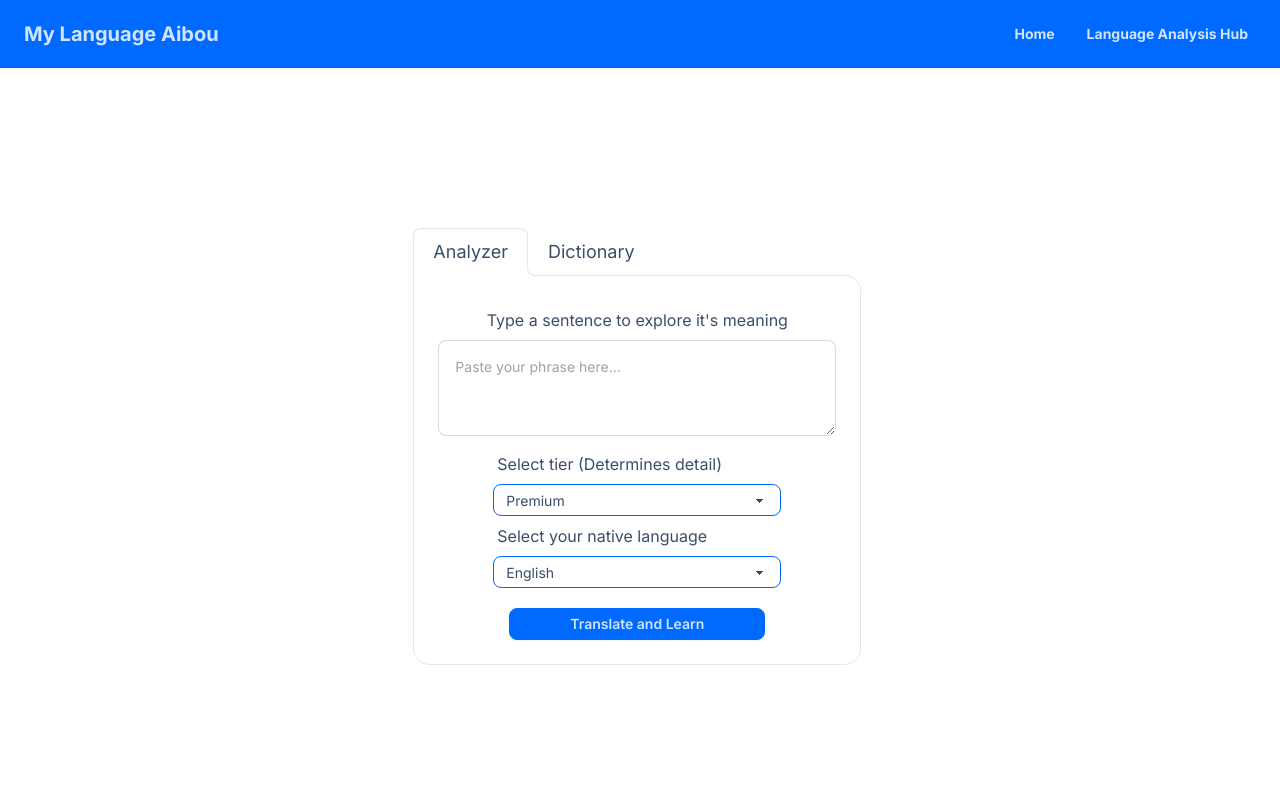
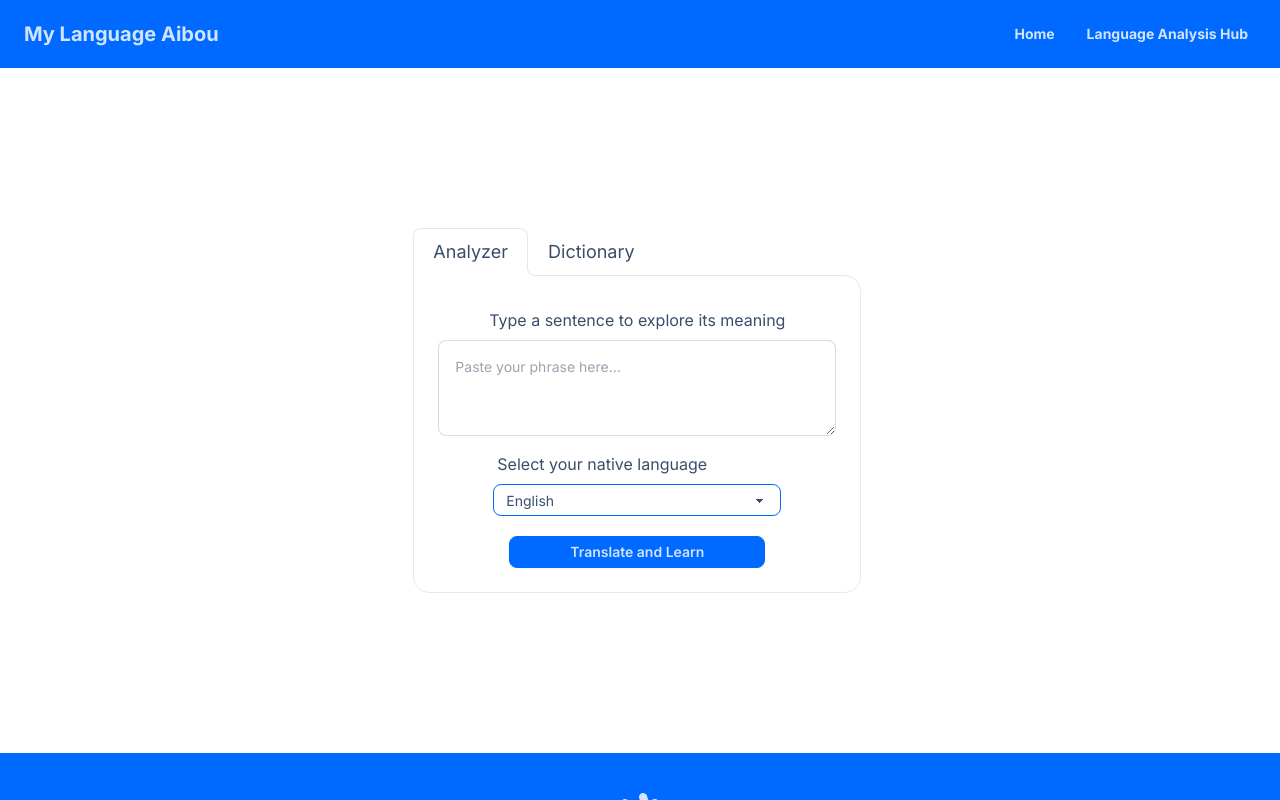
Before and after one commit to Lionel-Wilson/My-Language-Aibou, a Next.js app: page /search in a window 1280 px wide. Both pictures are taken after a click on the tab "Analyzer". Shown: the top 800 px of the page. Built offline with nearby package versions, Linux system fonts and the light colour scheme.

Commit message:
remove tier selection

```diff
--- a/src/app/search/page.tsx
+++ b/src/app/search/page.tsx
@@ -118,7 +118,7 @@ export default function Page() {
                     <label className="form-control">
                       <div className="label sm:flex sm:justify-center">
                         <span className="label-text text-xs min-[410px]:text-sm md:text-base">
-                          Type a sentence to explore it&apos;s meaning
+                          Type a sentence to explore its meaning
                         </span>
                       </div>
                       <div className="sm:flex sm:justify-center">
@@ -132,7 +132,7 @@ export default function Page() {
                   </div>
 
                   <div className="flex flex-wrap justify-items-start sm:flex sm:justify-center mt-2">
-                    <div>
+                    {/*<div> old tier selection
                       <div className="label w-56 sm:w-72 ">
                         <span className="label-text text-xs min-[410px]:text-sm md:text-base">
                           Select tier (Determines detail)
@@ -147,7 +147,7 @@ export default function Page() {
                         </option>
                         <option value="Basic">Basic</option>
                       </select>
-                    </div>
+                    </div>*/}
                     <div>
                       <div className="label w-56 sm:w-72">
                         <span className="label-text text-xs min-[410px]:text-sm md:text-base">
@@ -238,7 +238,7 @@ export default function Page() {
                       </div>
 
                       <div className="flex justify-items-start sm:justify-center flex-wrap mt-2 sm:mt-5">
-                        <div>
+                        {/*<div>
                           <div className="label w-56  sm:w-72">
                             <span className="label-text text-xs min-[410px]:text-sm md:text-base ">
                               Select tier (Determines detail)
@@ -253,7 +253,7 @@ export default function Page() {
                             </option>
                             <option value="Basic">Basic</option>
                           </select>
-                        </div>
+                        </div>*/}
                         <div>
                           <div className="label w-56  sm:w-72">
                             <span className="label-text text-xs min-[410px]:text-sm md:text-base">
```
